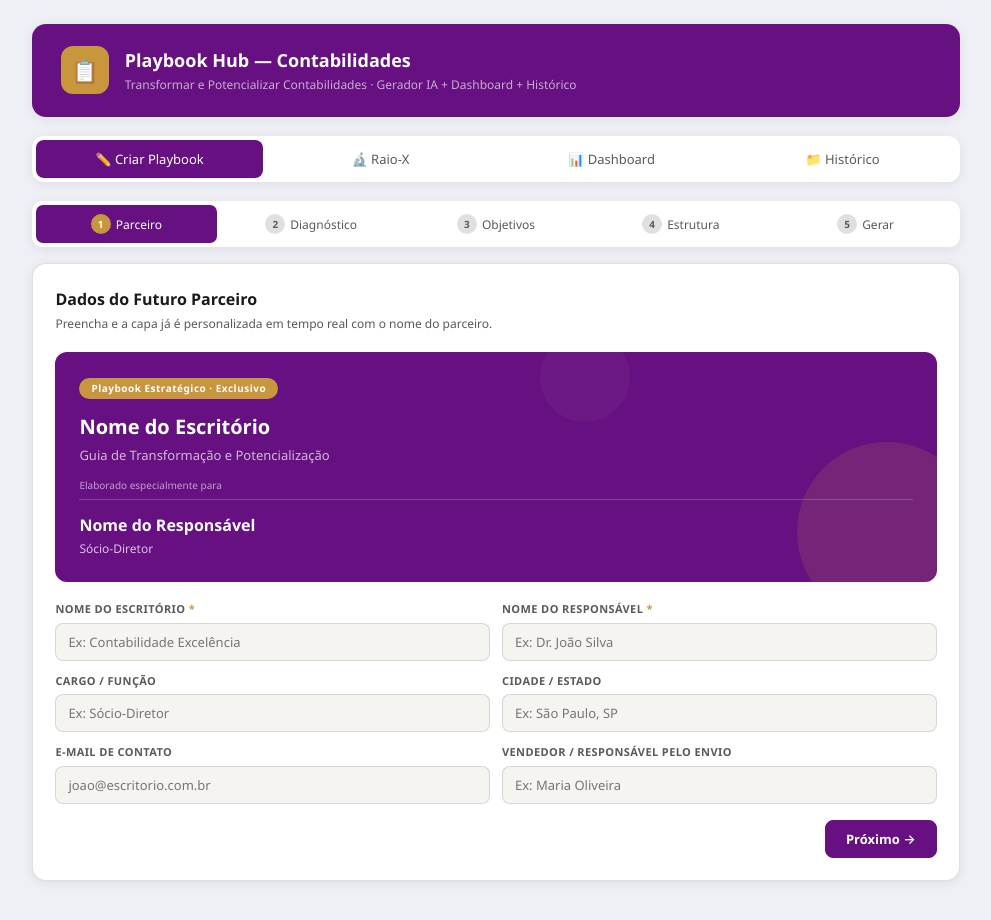
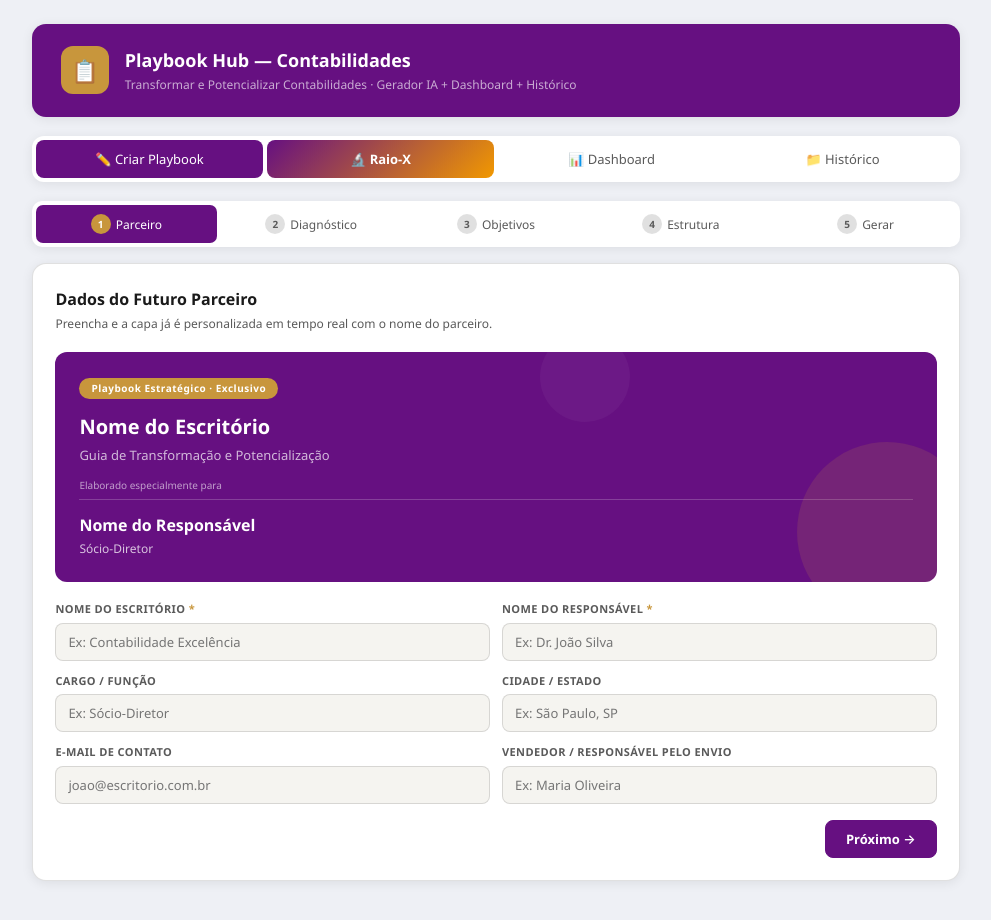
Before and after one commit to JoaoFiRodrigues/Agente-playbook, a website: page public/index.html in a window 1280 px wide. Shown: the whole page, without its empty margins (144-1135 px from the left). Drawn offline with nearby package versions, Linux system fonts and the light colour scheme.

Commit message:
Att index 2.0

```diff
--- a/public/index.html
+++ b/public/index.html
@@ -8,7 +8,7 @@
   <!-- jsPDF para geração de PDF no browser -->
   <script src="https://cdnjs.cloudflare.com/ajax/libs/jspdf/2.5.1/jspdf.umd.min.js"></script>
   <script src="https://cdnjs.cloudflare.com/ajax/libs/xlsx/0.18.5/xlsx.full.min.js"></script>
-  <link rel="stylesheet" href="/public/css/style.css">
+  <link rel="stylesheet" href="/public/css/raiox.css">
 </head>
 <body>
 
```
